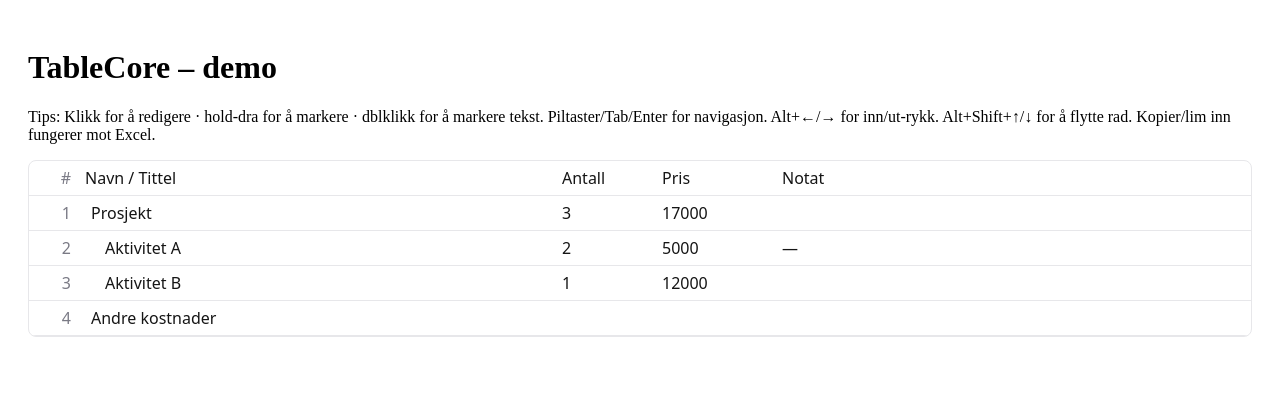
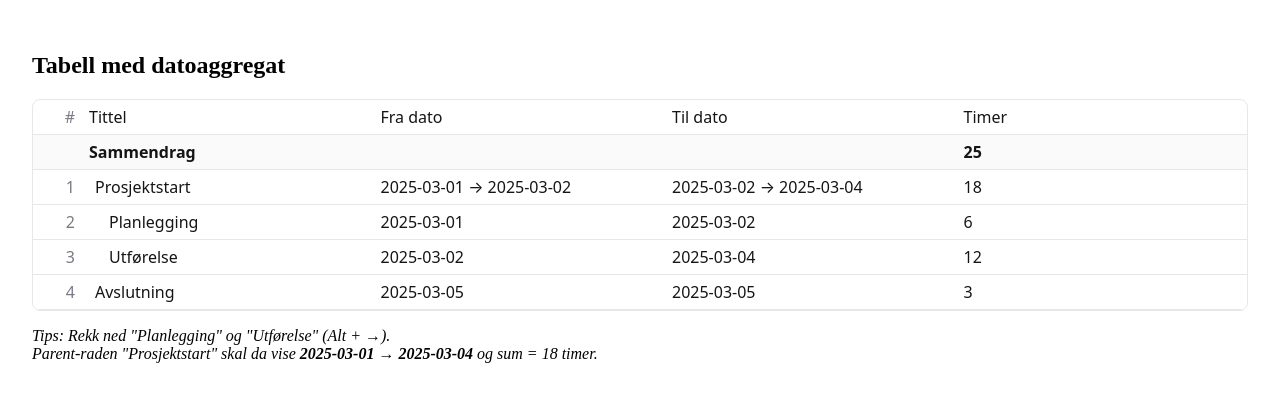
Before and after one commit to Hypermicro-code/TableCore, a React (Vite) app: page / in a window 1280 px wide. Shown: the top 402 px of the page. Built offline with nearby package versions, Linux system fonts and the light colour scheme.

Commit message:
Update App.tsx

```diff
--- a/src/App.tsx
+++ b/src/App.tsx
@@ -1,48 +1,38 @@
-import React, { useMemo, useState } from 'react'
-import TableCore from './core/TableCore'
-import type { ColumnDef, RowData, CellValue } from './core/TableTypes'
+import React, { useState } from "react"
+import TableCore from "./core/TableCore"
+import type { RowData, ColumnDef } from "./core/TableTypes"
+import "./styles/tablecore.css"
 
-const COLS: ColumnDef[] = [
-  { key:'title', title:'Navn / Tittel', isTitle:true },
-  { key:'qty', title:'Antall', type:'number', summarizable:true, width:100 },
-  { key:'price', title:'Pris', type:'number', summarizable:true, width:120 },
-  { key:'note', title:'Notat', type:'text' }
+const columns: ColumnDef[] = [
+  { key: "tittel", title: "Tittel", isTitle: true },
+  { key: "fra", title: "Fra dato", type: "date" },
+  { key: "til", title: "Til dato", type: "date" },
+  { key: "timer", title: "Timer", type: "number", summarizable: true },
 ]
 
-const startRows: RowData[] = [
-  { id:'r1', indent:0, cells:{ title:'Prosjekt', qty:'', price:'', note:'' } },
-  { id:'r2', indent:1, cells:{ title:'Aktivitet A', qty:2, price:5000, note:'—' } },
-  { id:'r3', indent:1, cells:{ title:'Aktivitet B', qty:1, price:12000, note:'' } },
-  { id:'r4', indent:0, cells:{ title:'Andre kostnader', qty:'', price:'', note:'' } },
+const initialRows: RowData[] = [
+  { id: "r1", indent: 0, cells: { tittel: "Prosjektstart", fra: "2025-03-01", til: "2025-03-01", timer: 4 } },
+  { id: "r2", indent: 1, cells: { tittel: "Planlegging", fra: "2025-03-01", til: "2025-03-02", timer: 6 } },
+  { id: "r3", indent: 1, cells: { tittel: "Utførelse", fra: "2025-03-02", til: "2025-03-04", timer: 12 } },
+  { id: "r4", indent: 0, cells: { tittel: "Avslutning", fra: "2025-03-05", til: "2025-03-05", timer: 3 } },
 ]
 
-export default function App(){
-  const [rows, setRows] = useState<RowData[]>(startRows)
-
-  // «Prosjektverdier» for sammendrag – beregnes i appen og mates inn i TableCore
-  const summaryValues = useMemo<Record<string, CellValue>>(()=>{
-    const out: Record<string, CellValue> = {}
-    const qty = rows.reduce((acc, r)=> acc + (typeof r.cells.qty === 'number' ? r.cells.qty : 0), 0)
-    const price = rows.reduce((acc, r)=> acc + (typeof r.cells.price === 'number' ? r.cells.price : 0), 0)
-    out['title'] = 'Sum'
-    out['qty'] = qty
-    out['price'] = price
-    out['note'] = '' // tom – ikke redigerbar uansett
-    return out
-  }, [rows])
+export default function App() {
+  const [rows, setRows] = useState(initialRows)
 
   return (
-    <div style={{ padding:20 }}>
-      <h1>TableCore – demo</h1>
-      <p>Tips: Klikk for å redigere · hold-dra for å markere · dblklikk for å markere tekst. Piltaster/Tab/Enter for navigasjon. Alt+←/→ for inn/ut-rykk. Alt+Shift+↑/↓ for å flytte rad. Kopier/lim inn fungerer mot Excel.</p>
+    <div style={{ padding: 24 }}>
+      <h2>Tabell med datoaggregat</h2>
       <TableCore
-        columns={COLS}
+        columns={columns}
         rows={rows}
         onChange={setRows}
         showSummary
-        summaryValues={summaryValues}
-        summaryTitle="Sum"
       />
+      <p style={{ marginTop: 16, fontStyle: "italic" }}>
+        Tips: Rekk ned "Planlegging" og "Utførelse" (Alt + →).<br />
+        Parent-raden "Prosjektstart" skal da vise <b>2025-03-01 → 2025-03-04</b> og sum = 18 timer.
+      </p>
     </div>
   )
 }
```
